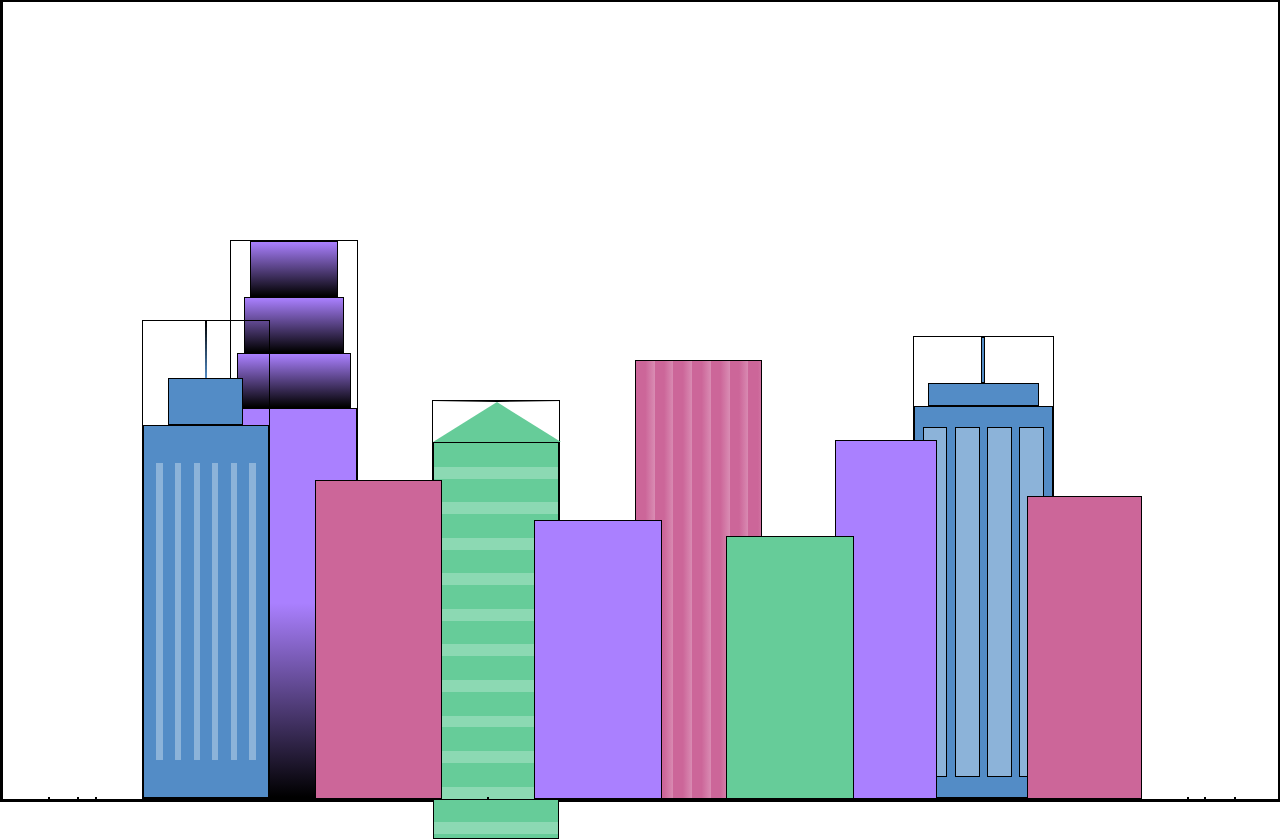
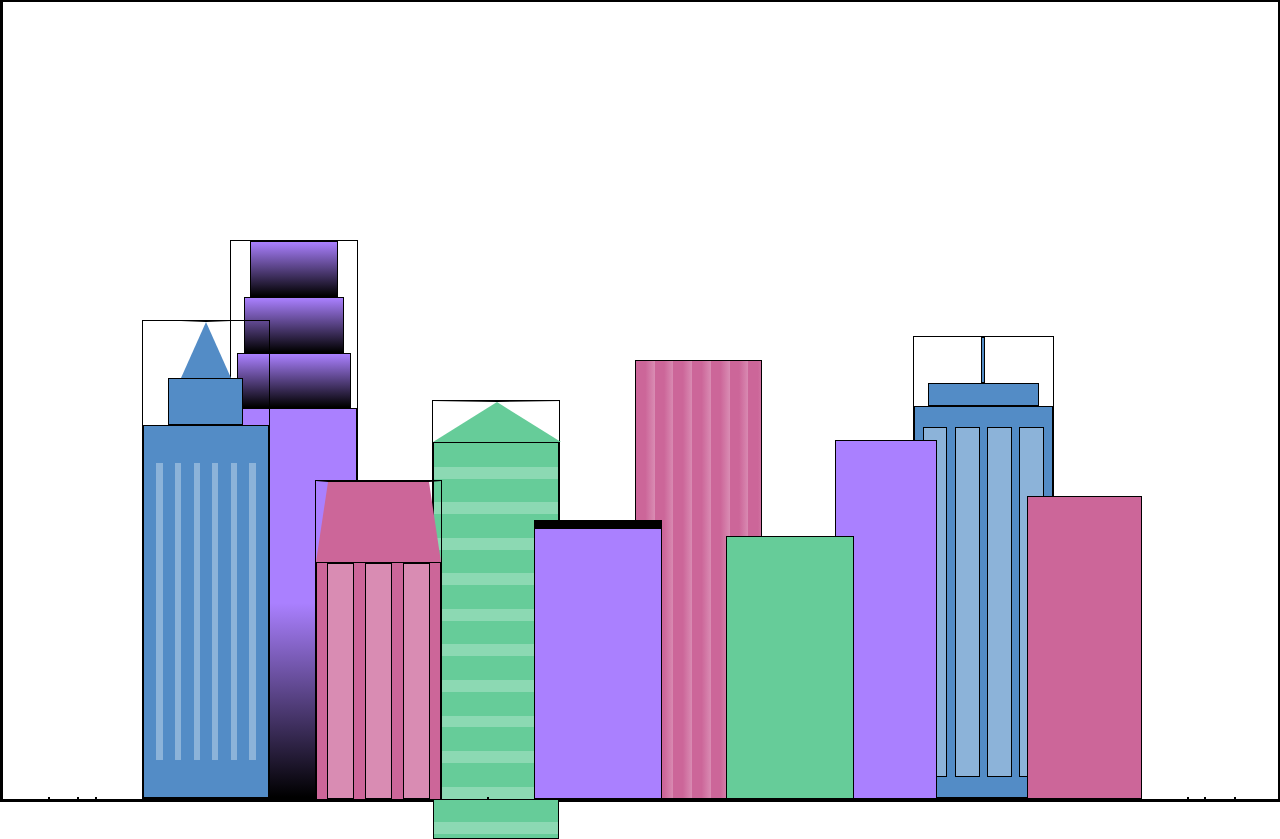
Before and after one commit to Yinkusadel/15-fcc-city-skyline, a website: page index.html in a window 1280 px wide. Drawn offline with Linux system fonts and the light colour scheme.

Commit message:
add complete solution to skyline project

```diff
--- a/index.html
+++ b/index.html
@@ -44,9 +44,21 @@
         <div class="fb1b"></div>
         <div class="fb1c"></div>
       </div>
-      <div class="fb2"></div>
+      <div class="fb2">
+        <div class="fb2a"></div>
+        <div class="fb2b window-wrap">
+          <div class="fb2-window"></div>
+          <div class="fb2-window"></div>
+          <div class="fb2-window"></div>
+        </div>
+      </div>
       <div></div>
-      <div class="fb3"></div>
+      <div class="fb3">
+        <div class="fb3a"></div>
+        <div class="fb3b"></div>
+        <div class="fb3a"></div>
+        <div class="fb3b"></div>
+      </div>
       <div class="fb4"></div>
       <div class="fb5"></div>
       <div class="fb6"></div>
--- a/styles.css
+++ b/styles.css
@@ -95,7 +95,6 @@
   .fb2 {
     width: 10%;
     height: 40%;
-    background-color: var(--building-color3);
   }
 
   .fb3 {
@@ -205,6 +204,27 @@
       )
   }
 
-  .fb1a{
-    border-bottom:7vh solid var(--building-color4);
+  .fb1a {
+    border-bottom: 7vh solid var(--building-color4);
+    border-left:2vw solid transparent;
+    border-right:2vw solid transparent;
   }
+
+  .fb2a {
+    width: 100%;
+    border-bottom:10vh solid var(--building-color3);
+    border-left:1vw solid transparent;
+    border-right:1vw solid transparent;
+  }
+
+  .fb2b {
+    width: 100%;
+    height: 75%;
+    background-color: var(--building-color3);
+  }
+
+  .fb2-window{
+    width :22%;
+    height :100%;
+    background-color: var(--window-color3);
+  }
```
